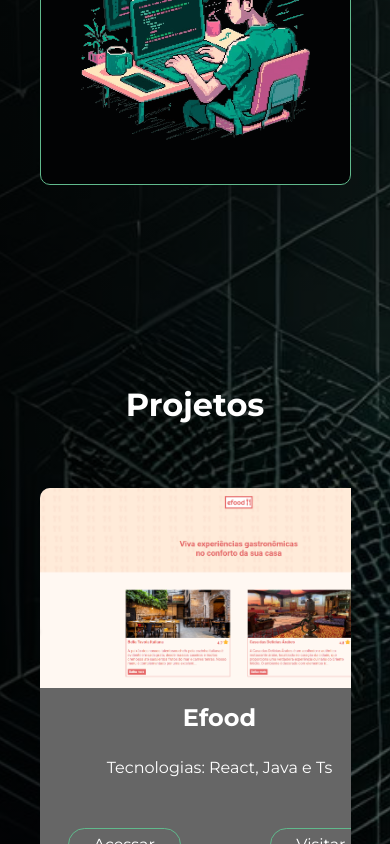
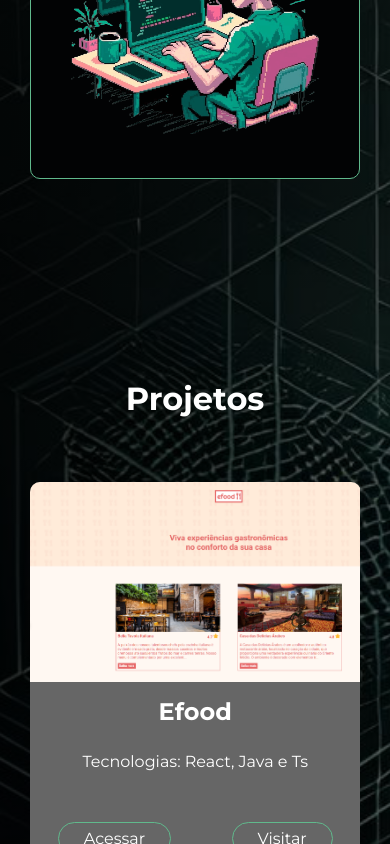
Before and after one commit to gabrielassenato/gassenato_dev, a React (Vite) app: page / in a window 390 px wide. Shown: the part 1156-2000 px from the top of the page. Built offline with nearby package versions, Linux system fonts and the light colour scheme; a web font is replaced by a local one.

Commit message:
:lipstick: feat: Melhorando a responsividade

```diff
--- a/src/containers/Contact/styles.ts
+++ b/src/containers/Contact/styles.ts
@@ -27,7 +27,7 @@
 
 export const LinksItem = styled.li`
   height: 100px;
-  margin: 0 12px;
+  margin: 0 3px;
   transition: transform 0.2s ease;
   img {
     height: 50px;
--- a/src/containers/MyProjects/styles.ts
+++ b/src/containers/MyProjects/styles.ts
@@ -32,11 +32,6 @@
 }
 `
 
-export const ProjectImage = styled.img`
-  height: 100%;
-  min-width: 100%;
-`
-
 export const Card = styled.div`
   margin: 0 auto;
   width: 360px;
@@ -44,11 +39,20 @@
   overflow: hidden;
   background-color: #666;
   border-radius: 10px;
+
+  @media (max-width: 768px) {
+    width: 100%;
+  }
 `
 
 export const CardImage = styled.div`
   width: 100%;
   height: 200px;
+`
+
+export const ProjectImage = styled.img`
+  height: 100%;
+  min-width: 100%;
 `
 
 export const CardDescription = styled.div`
--- a/src/styles/index.ts
+++ b/src/styles/index.ts
@@ -16,7 +16,7 @@
   margin: 0 auto;
 
   @media (max-width: 768px) {
-    max-width: 90%;
+    max-width: 95%;
   }
 `;
 
```
